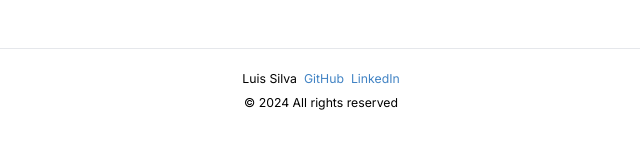
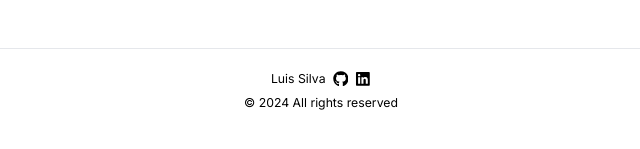
Before and after one commit to luisSilvaEs/system-for-managing-professional-internship-applications, a Next.js app: page / in a window 1280 px wide. Shown: the part 619-768 px from the top of the page, without its empty margins (319-959 px from the left). Built offline with nearby package versions, Linux system fonts and the light colour scheme.

Commit message:
Create Footer component and install icons dependency

```diff
--- a/app/components/footer/Footer.tsx
+++ b/app/components/footer/Footer.tsx
@@ -1,4 +1,5 @@
 import Link from "next/link";
+import { FaGithub, FaLinkedin } from "react-icons/fa";
 
 export default function Footer() {
   return (
@@ -12,7 +13,7 @@
             rel="noopener noreferrer"
             className="text-primary hover:underline"
           >
-            GitHub
+            <FaGithub />
           </Link>{" "}
           <Link
             href="https://www.linkedin.com/in/luis-silva-es/"
@@ -20,7 +21,7 @@
             rel="noopener noreferrer"
             className="text-primary hover:underline"
           >
-            LinkedIn
+            <FaLinkedin />
           </Link>
         </div>
         <div>&copy; {new Date().getFullYear()} All rights reserved</div>
--- a/app/globals.css
+++ b/app/globals.css
@@ -190,3 +190,7 @@
 .b-home-button__secondary {
   @apply flex justify-center align-middle px-4 py-6 text-black hover:text-black font-semibold text-lg bg-white rounded-lg border border-slate-200 hover:bg-slate-200
 }
+
+footer a {
+  @apply text-black text-lg;
+}
--- a/package.json
+++ b/package.json
@@ -28,6 +28,7 @@
     "pdf-lib": "^1.17.1",
     "react": "^18",
     "react-dom": "^18",
+    "react-icons": "^5.3.0",
     "semantic-ui-css": "^2.5.0",
     "semantic-ui-react": "^2.1.5",
     "uniforms": "^4.0.0-alpha.6",
```
Also changed, not shown: 1 other file (tests, documents, lock files or other folders).
